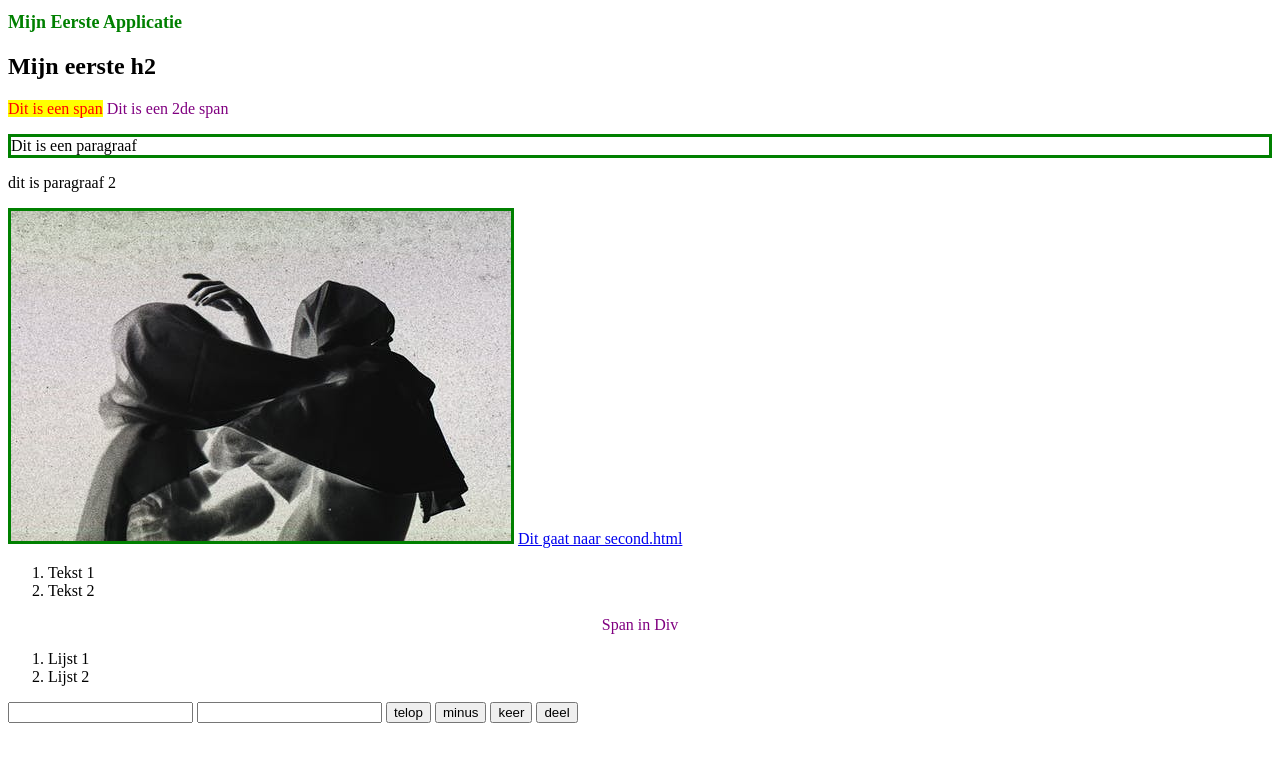
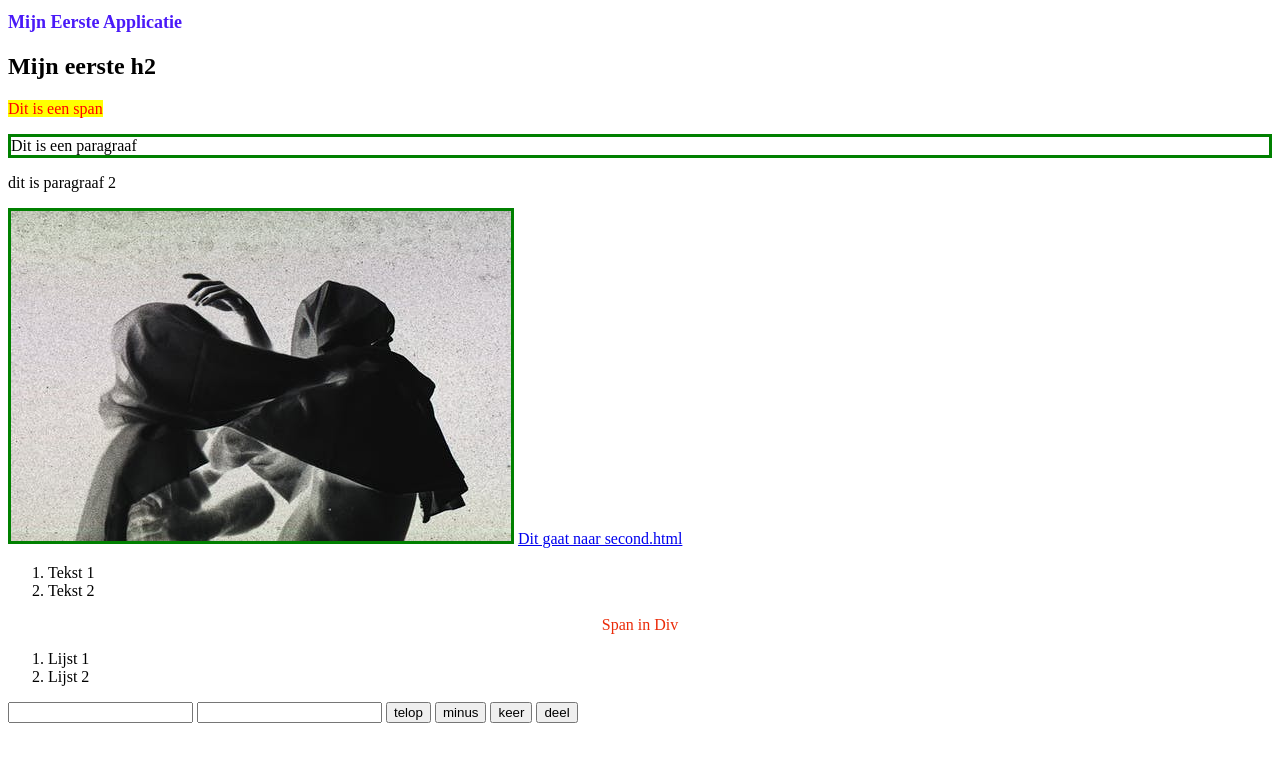
Before and after one commit to rogiervschaik/dag1, a plain HTML site: page index.html in a window 1280 px wide. Drawn offline with Linux system fonts and the light colour scheme.

Commit message:
safe buffer

```diff
--- a/index.html
+++ b/index.html
@@ -7,11 +7,11 @@
 <style>
 
 h1{
-    color: green;
+    color: rgb(74, 26, 248);
     font-size: 18px;
 }
 span{
-    color: purple;
+    color: rgb(235, 43, 9);
 }
 
 .border1{
@@ -73,6 +73,7 @@ console.log(getal3 - getal4 - getal5);
 multiply(12,24)
 divide(14,45)
 subtract(17,65,24)
+divide(13,44)
 
 //Oefening
 
@@ -92,7 +93,7 @@ console.log(antwoord)
     <h2>Mijn eerste h2</h2>
 
     <span style="color: red; background-color: yellow;">Dit is een span</span>
-    <span>Dit is een 2de span</span>
+
     <p class="border1">Dit is een paragraaf</p><p>dit is paragraaf 2</p>
 
     <img class="border1" src="html2.png">
```
